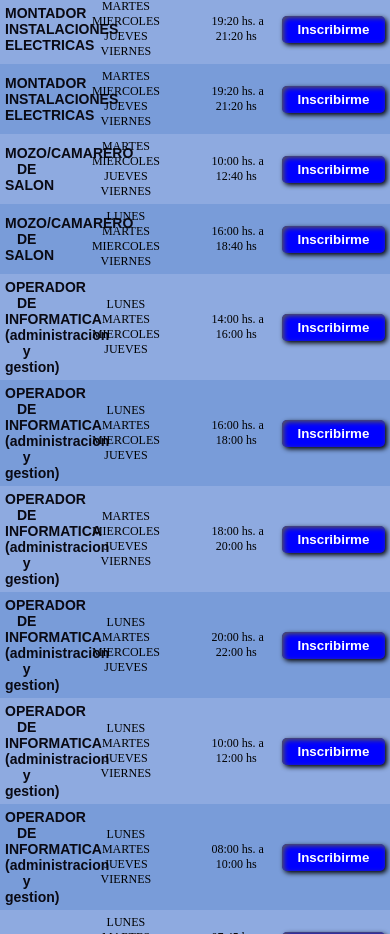
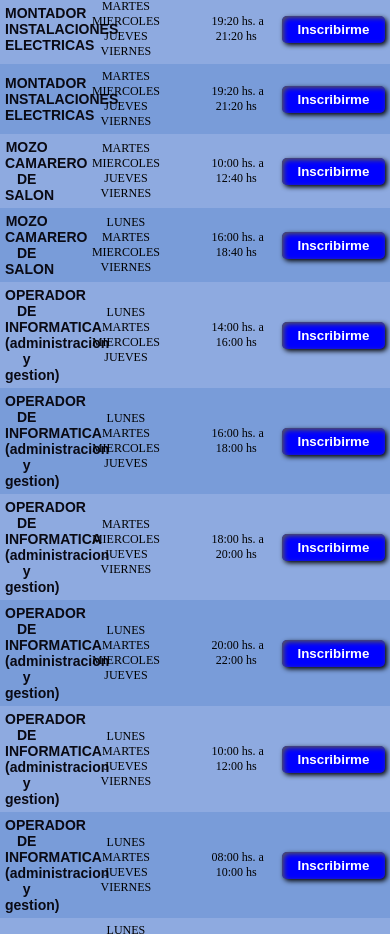
Before and after one commit to momia007/CEFL, a plain HTML site: page www/inscripciones.html in a window 390 px wide. Shown: the part 1716-2650 px from the top of the page. Drawn offline with Linux system fonts and the light colour scheme.

Commit message:
resposividad-10-06-2025 20:57

```diff
--- a/index.css
+++ b/index.css
@@ -360,6 +360,9 @@ body {
     .tabla_inscripciones tr{
         height: 40px; /* Altura de las filas */
     }
+    .tabla_inscripciones tbody tr td:first-child {
+        text-align: center; /* Centrar texto */
+    }
     .tabla_inscripciones td{
         font-size: 12px; /* Tamaño de fuente más pequeño */
     }
--- a/www/inscripciones.html
+++ b/www/inscripciones.html
@@ -225,7 +225,7 @@
                     <td><button class="btn-inscripcion" onclick="window.location.href='formulario_inscripcion.html'">Inscribirme</button></td>
                 </tr>
                 <tr>
-                    <td>MOZO/CAMARERO DE SALON</td>
+                    <td>MOZO CAMARERO DE SALON</td>
                     <td>MARTES<br>MIERCOLES<br>JUEVES<br>VIERNES</td>
                     <td>10:00 hs. a 12:40 hs </td>
                     <td>04/08/2025</td>
@@ -233,7 +233,7 @@
                     <td><button class="btn-inscripcion" onclick="window.location.href='formulario_inscripcion.html'">Inscribirme</button></td>
                 </tr>
                 <tr>
-                    <td>MOZO/CAMARERO DE SALON</td>
+                    <td>MOZO CAMARERO DE SALON</td>
                     <td>LUNES<br>MARTES<br>MIERCOLES<br>VIERNES</td>
                     <td>16:00 hs. a 18:40 hs </td>
                     <td>04/08/2025</td>
```
